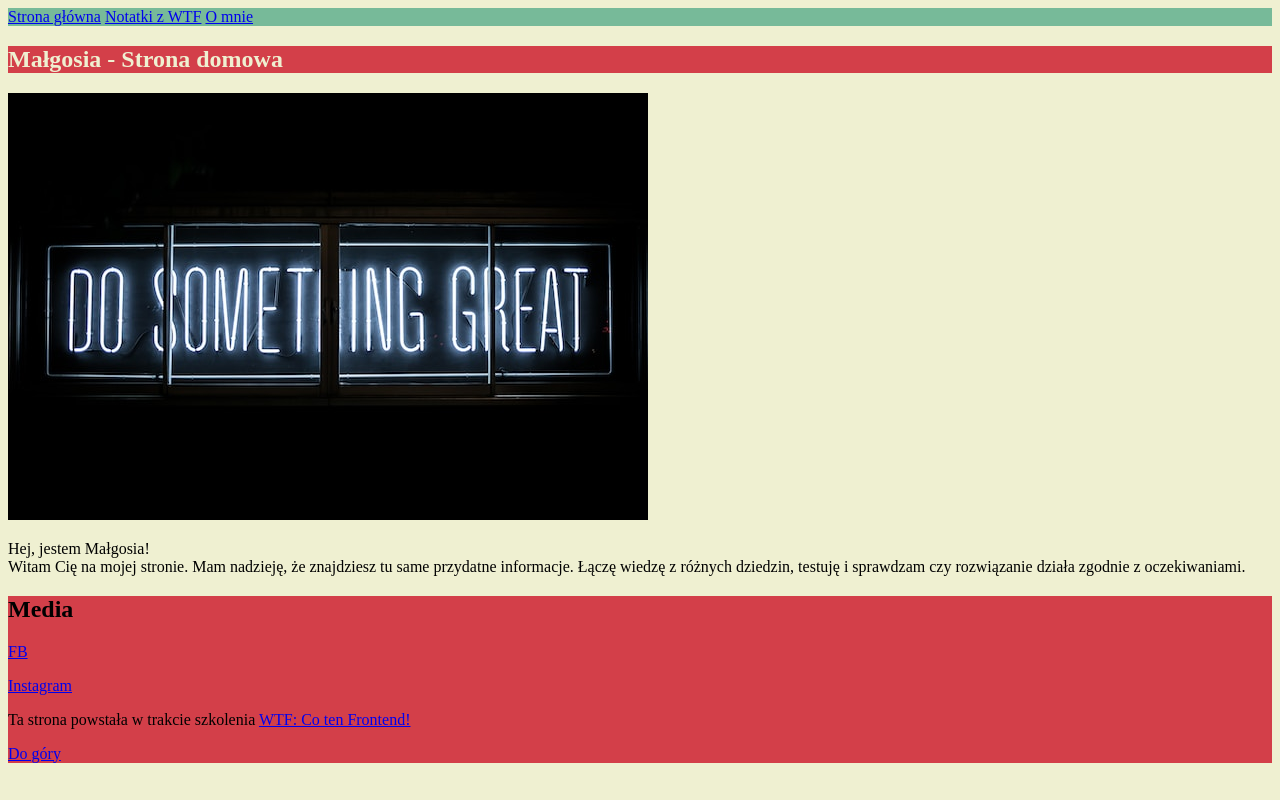
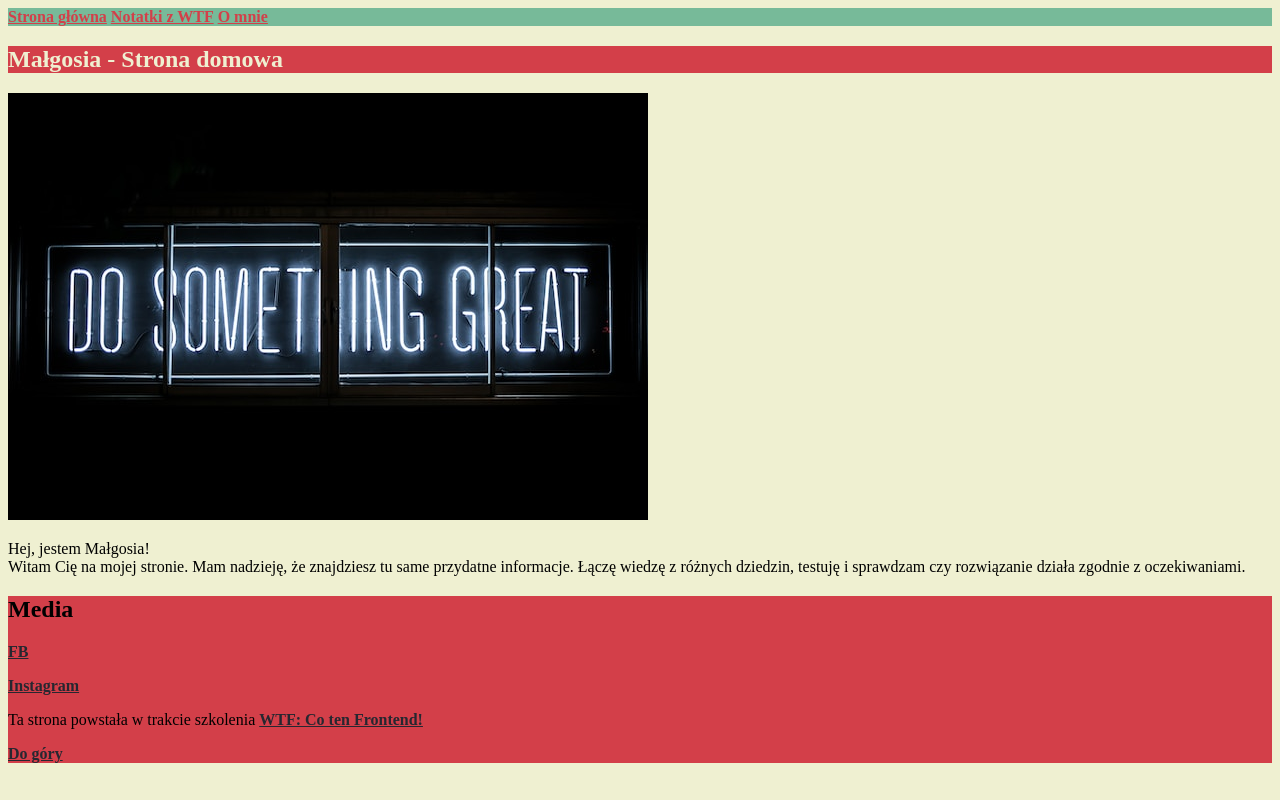
Before and after one commit to malgorzatapolitzagun/homepage, a plain HTML site: page index.html in a window 1280 px wide. Drawn offline with Linux system fonts and the light colour scheme.

Commit message:
Added styling of a tags in nav and footer tags

```diff
--- a/style.css
+++ b/style.css
@@ -20,7 +20,15 @@
 	background-color: #77BA99;
 }
 
+nav a {   /*stylowanie wszystkich a znajdujących się w nav */
+	color: #D33F49;
+	font-weight: bold;
+}
 
+footer a {   /*stylowanie wszystkich a znajdujących się w footer */
+	color: #262730;
+	font-weight: bold;
+}
 
 /*Paleta na www:
 Rusty red: #D33F49
```
